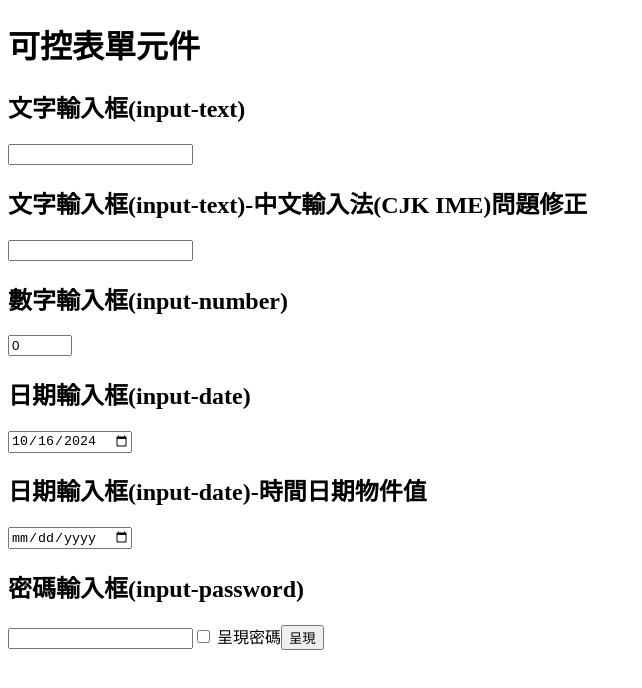
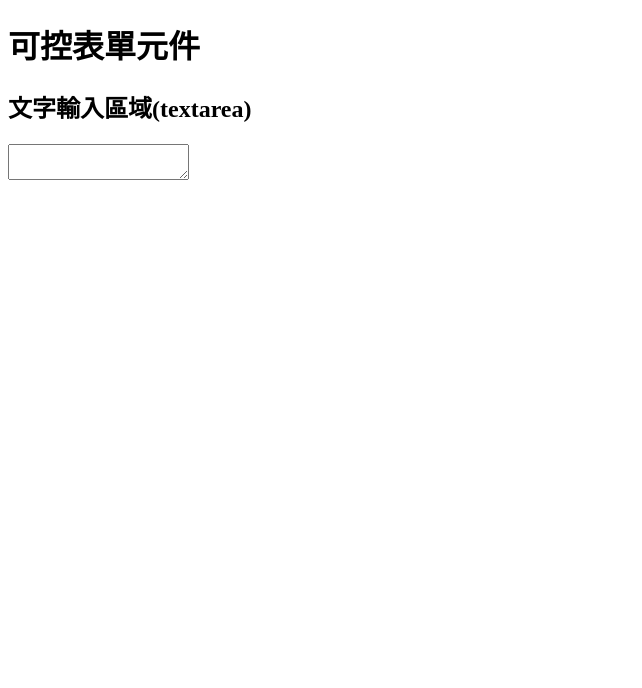
Before and after one commit to FrostAce52/next-base-main, a Next.js app: page /cs-1016/controlled-form in a window 1280 px wide. Shown: the top 688 px of the page, without its empty margins (0-642 px from the left). Built offline with nearby package versions, Linux system fonts and the light colour scheme.

Commit message:
controlled-form 04 textarea

```diff
--- /dev/null
+++ b/components/controlled-form/my-textarea.js
@@ -0,0 +1,20 @@
+import React, { useState, useEffect } from 'react'
+
+export default function MyTextarea(props) {
+  // textarea
+  const [text, setText] = useState('')
+
+  return (
+    <>
+      <h2>文字輸入區域(textarea)</h2>
+      <textarea
+        // 文字輸入框上呈現的是目前text狀態的值
+        value={text}
+        // 文字輸入框使用者有輸入時，設定到狀態中
+        onChange={(e) => {
+          setText(e.target.value)
+        }}
+      />
+    </>
+  )
+}
--- a/pages/cs-1016/controlled-form.js
+++ b/pages/cs-1016/controlled-form.js
@@ -1,11 +1,13 @@
 import React, { useState, useEffect } from 'react'
 import MyInputText from '@/components/controlled-form/my-input-text'
+import MyTextarea from '@/components/controlled-form/my-textarea'
 
 export default function ControlledForm() {
   return (
     <>
       <h1>可控表單元件</h1>
-      <MyInputText />
+      {/* <MyInputText /> */}
+      <MyTextarea />
     </>
   )
 }
```
